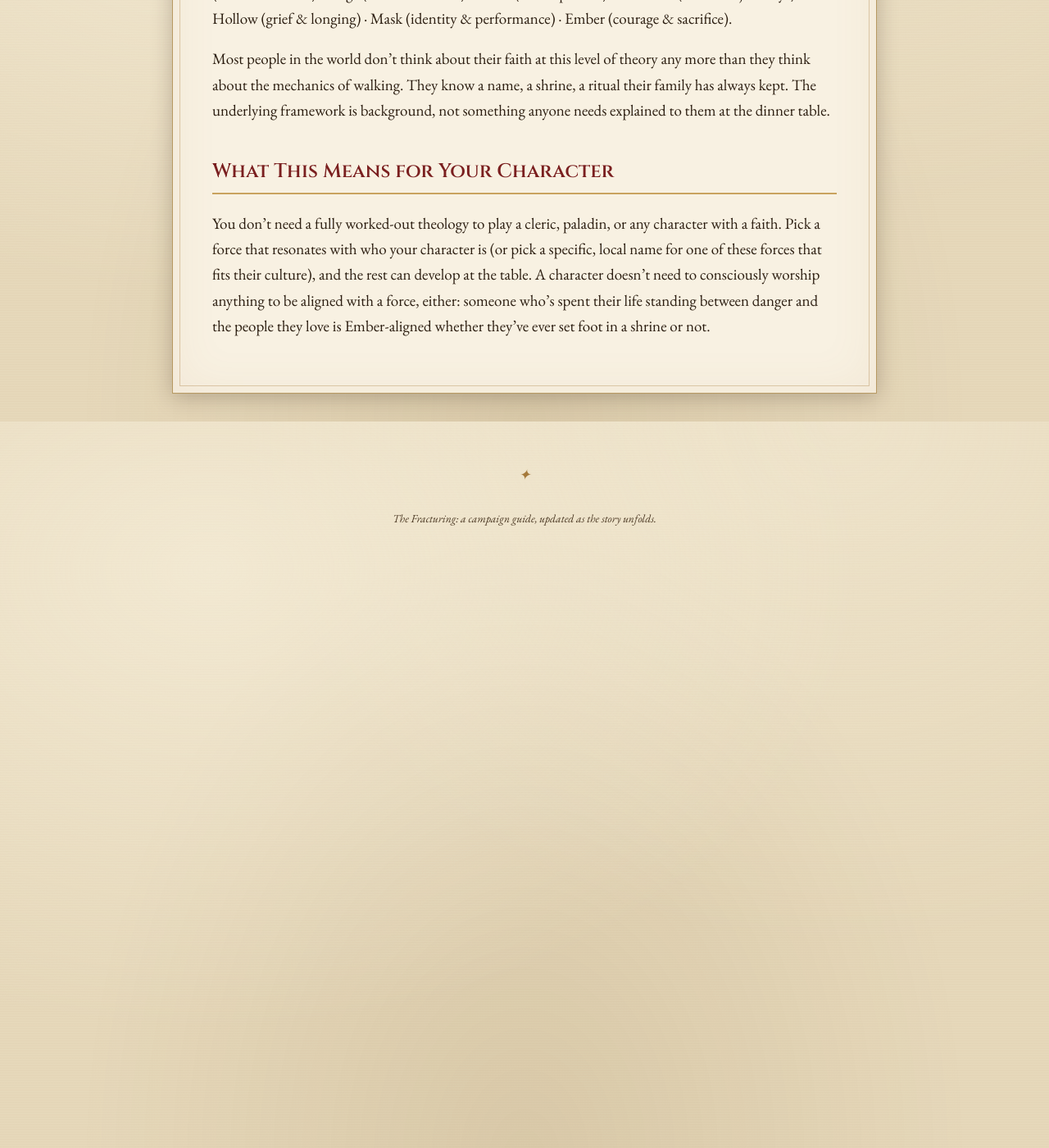
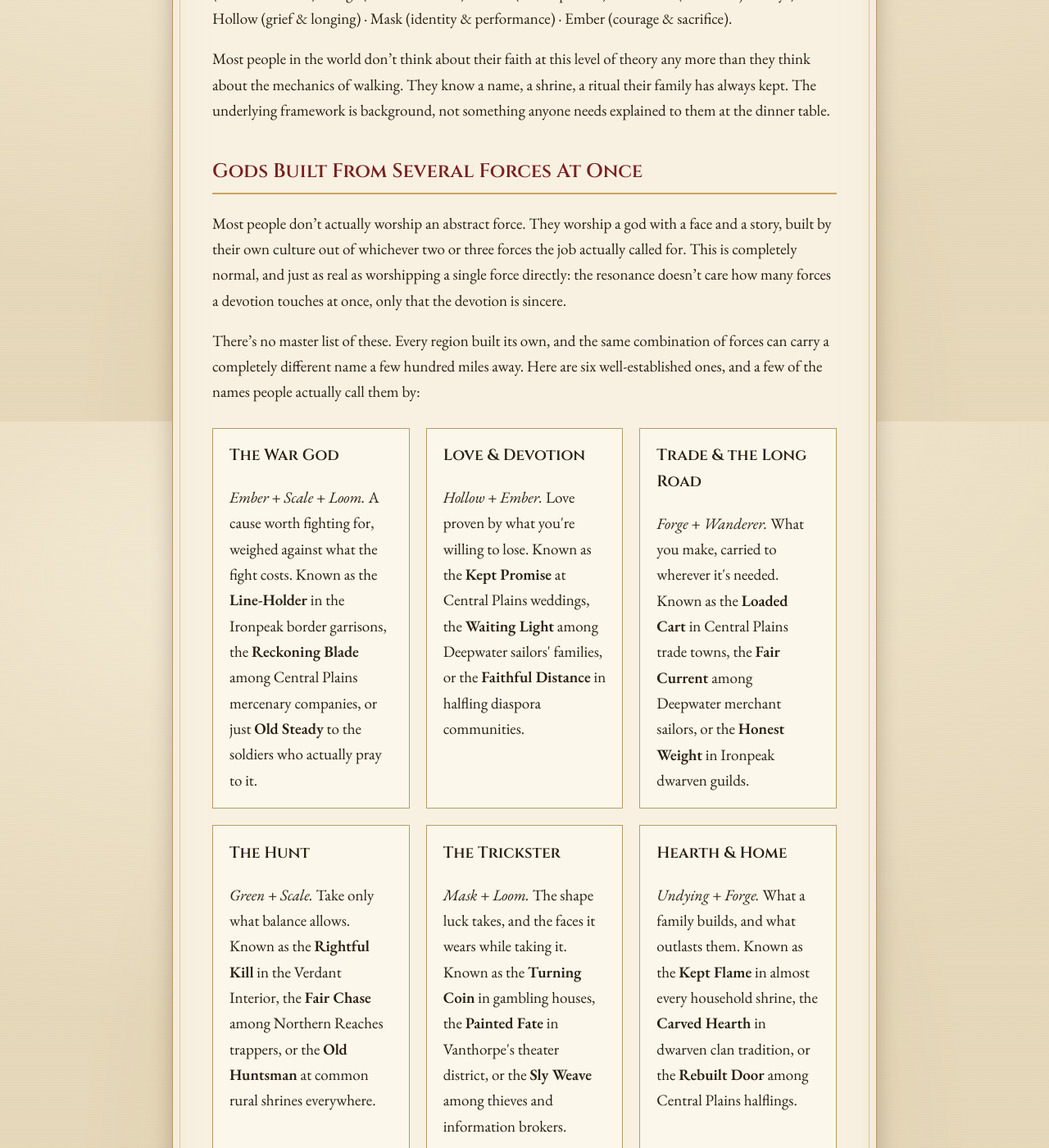
Before and after one commit to gijstemp/fallmark_campaign, a Jekyll site: the page built from gods/index.md, in a window 1280 px wide and 1400 px high, scrolled down 1286 px. Shown: the whole window at 82% size. Built offline with Jekyll 4.4.1, drawn with Linux system fonts in a browser that asks for light colours; some of the changed text lies outside the part shown.

Commit message:
Add composite/combined-worship gods to the pantheon page
Six examples (War, Love & Devotion, Trade, the Hunt, the Trickster,
Hearth & Home), each with several regional aliases, plus guidance for
players who want their character devoted to a personal blended god
rather than a single force.

```diff
--- a/gods/index.md
+++ b/gods/index.md
@@ -24,6 +24,48 @@ Undying (death & transition) · Deepmind (knowledge & secrets) · Green (nature
 
 Most people in the world don't think about their faith at this level of theory any more than they think about the mechanics of walking. They know a name, a shrine, a ritual their family has always kept. The underlying framework is background, not something anyone needs explained to them at the dinner table.
 
+## Gods Built From Several Forces At Once
+
+Most people don't actually worship an abstract force. They worship a god with a face and a story, built by their own culture out of whichever two or three forces the job actually called for. This is completely normal, and just as real as worshipping a single force directly: the resonance doesn't care how many forces a devotion touches at once, only that the devotion is sincere.
+
+There's no master list of these. Every region built its own, and the same combination of forces can carry a completely different name a few hundred miles away. Here are six well-established ones, and a few of the names people actually call them by:
+
+<div class="card-grid">
+
+<div class="card">
+<h3>The War God</h3>
+<p><em>Ember + Scale + Loom.</em> A cause worth fighting for, weighed against what the fight costs. Known as the <strong>Line-Holder</strong> in the Ironpeak border garrisons, the <strong>Reckoning Blade</strong> among Central Plains mercenary companies, or just <strong>Old Steady</strong> to the soldiers who actually pray to it.</p>
+</div>
+
+<div class="card">
+<h3>Love &amp; Devotion</h3>
+<p><em>Hollow + Ember.</em> Love proven by what you're willing to lose. Known as the <strong>Kept Promise</strong> at Central Plains weddings, the <strong>Waiting Light</strong> among Deepwater sailors' families, or the <strong>Faithful Distance</strong> in halfling diaspora communities.</p>
+</div>
+
+<div class="card">
+<h3>Trade &amp; the Long Road</h3>
+<p><em>Forge + Wanderer.</em> What you make, carried to wherever it's needed. Known as the <strong>Loaded Cart</strong> in Central Plains trade towns, the <strong>Fair Current</strong> among Deepwater merchant sailors, or the <strong>Honest Weight</strong> in Ironpeak dwarven guilds.</p>
+</div>
+
+<div class="card">
+<h3>The Hunt</h3>
+<p><em>Green + Scale.</em> Take only what balance allows. Known as the <strong>Rightful Kill</strong> in the Verdant Interior, the <strong>Fair Chase</strong> among Northern Reaches trappers, or the <strong>Old Huntsman</strong> at common rural shrines everywhere.</p>
+</div>
+
+<div class="card">
+<h3>The Trickster</h3>
+<p><em>Mask + Loom.</em> The shape luck takes, and the faces it wears while taking it. Known as the <strong>Turning Coin</strong> in gambling houses, the <strong>Painted Fate</strong> in Vanthorpe's theater district, or the <strong>Sly Weave</strong> among thieves and information brokers.</p>
+</div>
+
+<div class="card">
+<h3>Hearth &amp; Home</h3>
+<p><em>Undying + Forge.</em> What a family builds, and what outlasts them. Known as the <strong>Kept Flame</strong> in almost every household shrine, the <strong>Carved Hearth</strong> in dwarven clan tradition, or the <strong>Rebuilt Door</strong> among Central Plains halflings.</p>
+</div>
+
+</div>
+
 ## What This Means for Your Character
 
 You don't need a fully worked-out theology to play a cleric, paladin, or any character with a faith. Pick a force that resonates with who your character is (or pick a specific, local name for one of these forces that fits their culture), and the rest can develop at the table. A character doesn't need to consciously worship anything to be aligned with a force, either: someone who's spent their life standing between danger and the people they love is Ember-aligned whether they've ever set foot in a shrine or not.
+
+You can also just as easily worship one of the combined gods above instead of a single force, or invent your own. If your character prays to "a god of war" or "a god of luck," tell me which two or three forces that god is actually built from, and we'll give it a real name and a real home in the world together. Mechanically it changes nothing: you'd still play the same cleric or paladin, just with a more personal god behind the magic.
```
